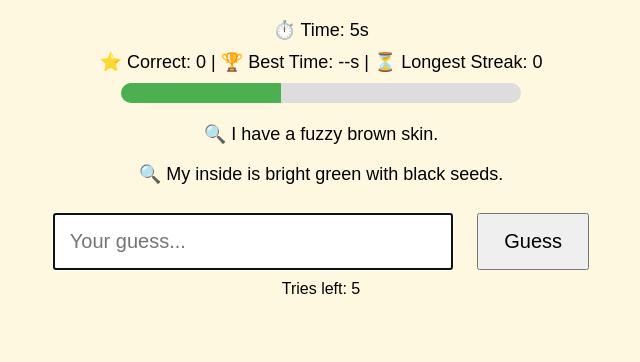
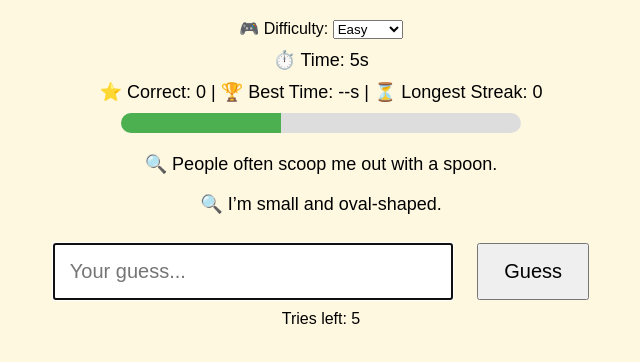
Before and after one commit to linntsk/web-games, a plain HTML site: page guess-item-game/index.html in a window 1280 px wide. Shown: the part 100-462 px from the top of the page, without its empty margins (319-959 px from the left). Drawn offline with Linux system fonts and the light colour scheme.

Commit message:
update difficulty level and reverse clues

```diff
--- a/guess-item-game/index.html
+++ b/guess-item-game/index.html
@@ -56,6 +56,12 @@
 </head>
 <body>
   <h1>🍎 Guess the Fruit (Hint Mode)</h1>
+  <label for="difficulty">🎮 Difficulty:</label>
+  <select id="difficulty" onchange="resetGame()">
+    <option value="easy">Easy</option>
+    <option value="medium">Medium</option>
+    <option value="hard">Hard</option>
+  </select>
   <div id="timer">⏱️ Time: <span id="time">0</span>s</div>
   <div id="scoreboard">⭐ Correct: <span id="correct">0</span> | 🏆 Best Time: <span id="bestTime">--</span>s | ⏳ Longest Streak: <span id="streak">0</span></div>
   <div id="progressBar"><div id="progress"></div></div>
@@ -85,6 +91,7 @@
     let mysteryFruit;
     let hintIndex, triesLeft, startTime;
     let correctCount = 0, bestTime = Infinity, longestStreak = 0, currentStreak = 0;
+    let hintInterval;
 
     const hintBox = document.getElementById("hint-box");
     const timeEl = document.getElementById("time");
@@ -97,20 +104,36 @@
     const progressEl = document.getElementById("progress");
 
     function resetGame() {
+      const level = document.getElementById("difficulty").value;
+      let maxTries, hintSpeed;
+
+      if (level === "easy") {
+        maxTries = 5;
+        hintSpeed = 5000;
+      } else if (level === "medium") {
+        maxTries = 4;
+        hintSpeed = 4000;
+      } else {
+        maxTries = 3;
+        hintSpeed = 3000;
+      }
+
       mysteryFruit = fruits[Math.floor(Math.random() * fruits.length)];
+      mysteryFruit.hints = [...mysteryFruit.hints].reverse();
       hintIndex = 0;
-      triesLeft = 5;
+      triesLeft = maxTries;
       startTime = Date.now();
       hintBox.innerHTML = "";
       resultEl.textContent = "";
       inputEl.disabled = false;
       inputEl.value = "";
       triesEl.textContent = "Tries left: " + triesLeft;
+      document.getElementById('restartButton').style.display = 'none';
       updateProgress();
       revealHint();
       clearInterval(hintInterval);
-      hintInterval = setInterval(revealHint, 5000);
-      inputEl.focus(); // 👈 Auto-focus here
+      hintInterval = setInterval(revealHint, hintSpeed);
+      inputEl.focus();
     }
 
     function updateTimer() {
@@ -174,7 +197,6 @@
       }
     });
 
-    let hintInterval;
     resetGame();
   </script>
 </body>
```
